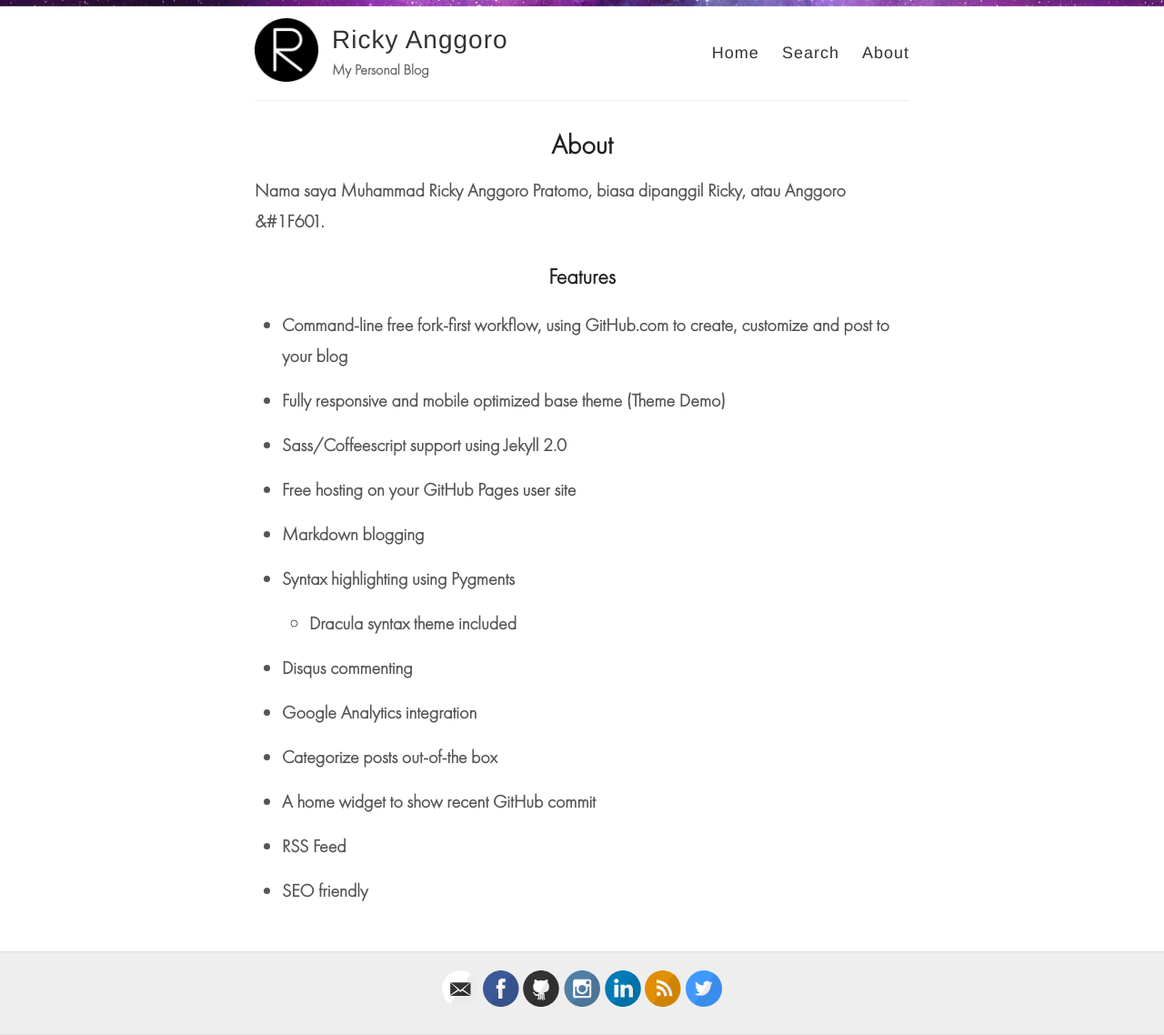
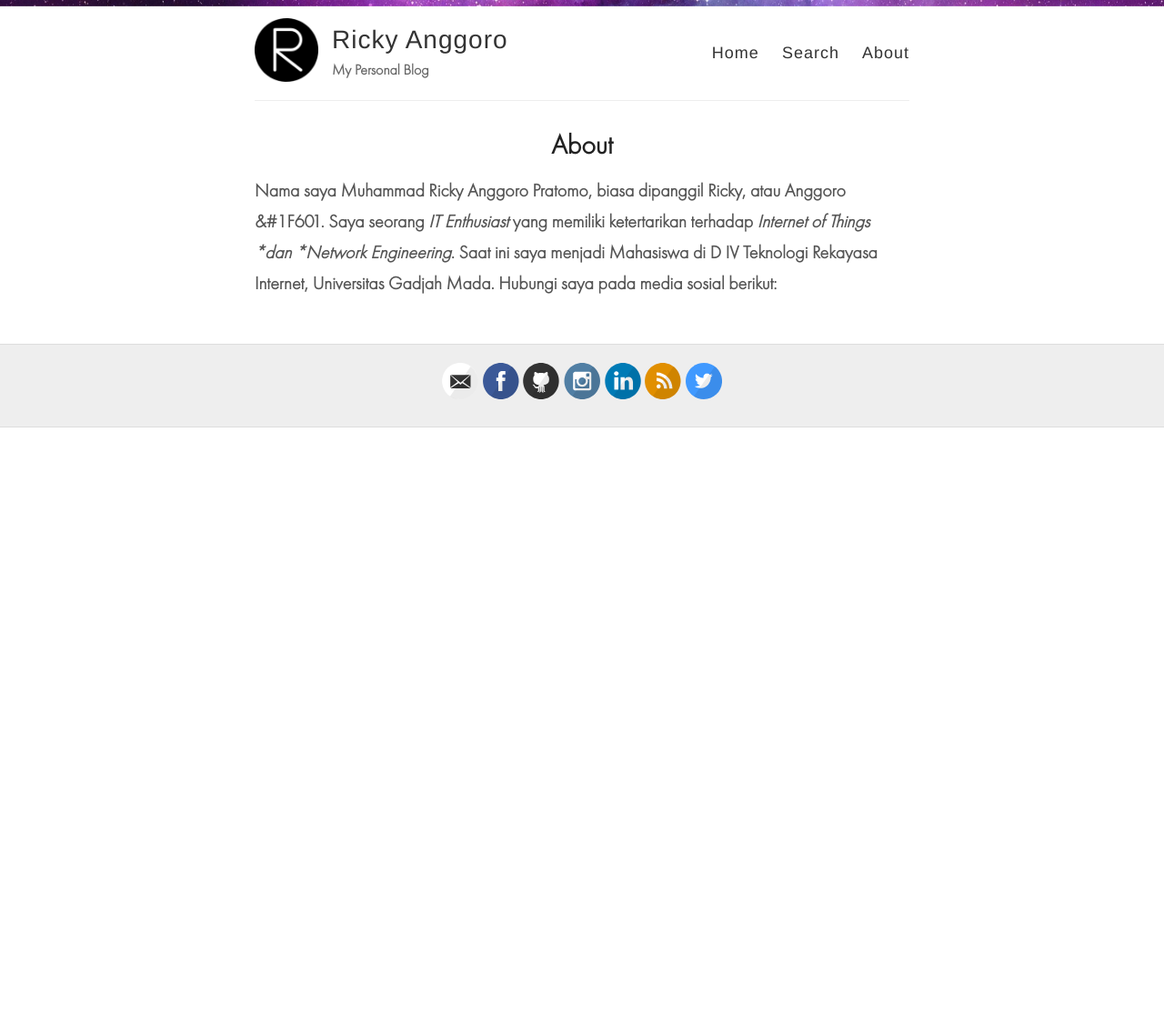
Before and after one commit to rickyreticent/rickyreticent.github.io, a Jekyll site: the page built from _pages/about.md, in a window 1280 px wide. Shown: the whole page at 91% size. Built offline with Jekyll 4.4.1, drawn with Linux system fonts in a browser that asks for light colours; after the commit the page ends 900 px from its top, so only the background shows below that.

Commit message:
Updated About

```diff
--- a/_pages/about.md
+++ b/_pages/about.md
@@ -4,32 +4,4 @@ permalink: "/about/"
 layout: page
 ---
 
-Nama saya Muhammad Ricky Anggoro Pratomo, biasa dipanggil Ricky, atau Anggoro &#1F601.
-
-## Features
-
-* Command-line free fork-first workflow, using GitHub.com to create, customize and post to your blog
-
-* Fully responsive and mobile optimized base theme (Theme Demo)
-
-* Sass/Coffeescript support using Jekyll 2.0
-
-* Free hosting on your GitHub Pages user site
-
-* Markdown blogging
-
-* Syntax highlighting using Pygments
-
-  * Dracula syntax theme included
-
-* Disqus commenting
-
-* Google Analytics integration
-
-* Categorize posts out-of-the box
-
-* A home widget to show recent GitHub commit
-
-* RSS Feed
-
-* SEO friendly
+Nama saya Muhammad Ricky Anggoro Pratomo, biasa dipanggil Ricky, atau Anggoro &#1F601.  Saya seorang *IT Enthusiast* yang memiliki ketertarikan terhadap *Internet of Things *dan *Network Engineering*. Saat ini saya menjadi Mahasiswa di D IV Teknologi Rekayasa Internet, Universitas Gadjah Mada. Hubungi saya pada media sosial berikut:
```
